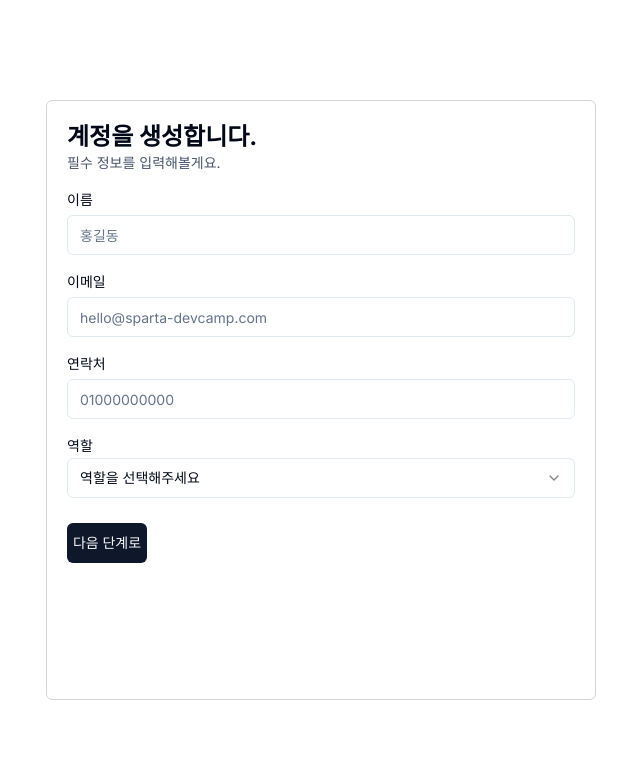
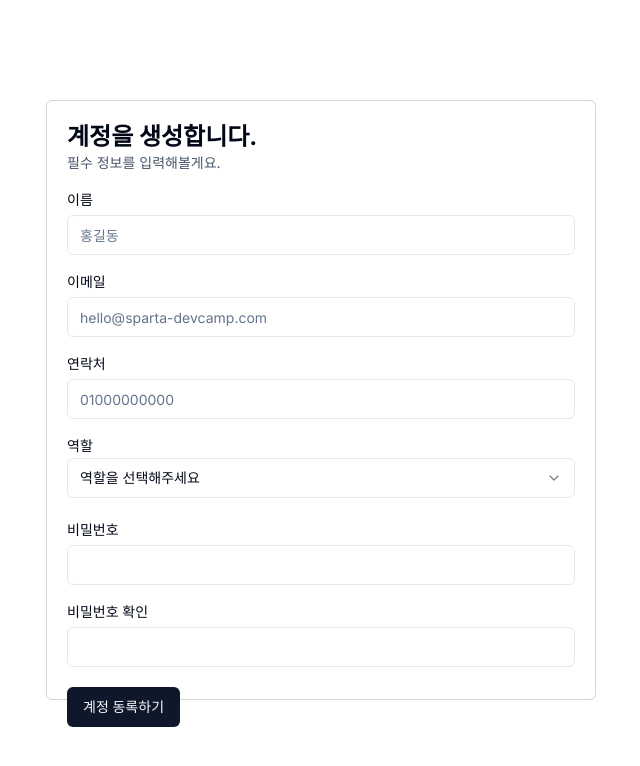
Before and after one commit to BellPumpkin/DevCamp-Day1, a Next.js app: page /signup in a window 1280 px wide. Shown: the top 766 px of the page, without its empty margins (319-959 px from the left). Built offline with nearby package versions, Linux system fonts and the light colour scheme.

Commit message:
Refactor: 회원가입 폼 수정
회원가입 폼에서 유저 정보와 비밀번호를 입력하는 두 개의 컴포넌트를 하나로 통합했습니다
또한, 이미 사용 중인 이메일이 입력될 때 alert가 표시되도록 수정했습니다

```diff
--- a/src/app/signup/page.tsx
+++ b/src/app/signup/page.tsx
@@ -1,8 +1,7 @@
 "use client"
 
 import UserInfo from "@/components/UserInfo";
-import {useEffect, useState} from "react";
-import PasswordInfo from "@/components/PasswordInfo";
+import {useEffect} from "react";
 import {useForm} from "react-hook-form";
 import {z} from "zod";
 import {formSchema} from "@/validators/auth";
@@ -22,8 +21,6 @@ export type ResultType = {
 }
 
 export default function SignupPage() {
-
-  const [idCheck, setIdCheck] = useState<boolean>(false);
 
   const join = useAppSelector((state) => state.join);
   const dispatch = useAppDispatch();
@@ -45,15 +42,33 @@ export default function SignupPage() {
     console.log(join);
   }, [join]);
 
+  function onSubmit(values: z.infer<typeof formSchema>) {
 
-  function onSubmit(values: z.infer<typeof formSchema>) {
+    const existEmail = join.find((item) => (item.email === values.email));
+    if(!!existEmail) {
+      alert('이미 사용 중인 Email 입니다.');
+      return
+    }
+
+    form.trigger(["phone", "email", "username", "role"]);
+    const phoneState = form.getFieldState("phone");
+    const emailState = form.getFieldState("email");
+    const usernameState = form.getFieldState("username");
+    const roleState = form.getFieldState("role");
+
+    if (!phoneState.isDirty || phoneState.invalid) return;
+    if (!emailState.isDirty || emailState.invalid) return;
+    if (!usernameState.isDirty || usernameState.invalid) return;
+    if (!roleState.isDirty || roleState.invalid) return;
+
+
     if (values.password === values.confirmPassword) {
       alert(JSON.stringify(values, null, 4))
       dispatch(joinUser(values))
       router.push('/');
     }
     else {
-      alert("일치하지 않음");
+      alert("일치 하지 않음");
     }
   }
 
@@ -61,10 +76,7 @@ export default function SignupPage() {
     <div>
       <Form {...form}>
         <form onSubmit={form.handleSubmit(onSubmit)} className="flex flex-col gap-5">
-          {
-            idCheck ? <PasswordInfo setIdCheck={setIdCheck} form={form}/> :
-              <UserInfo setIdCheck={setIdCheck} form={form}/>
-          }
+          <UserInfo form={form}/>
         </form>
       </Form>
     </div>
--- a/src/components/PasswordInfo.tsx
+++ /dev/null
@@ -1,64 +0,0 @@
-"use client"
-
-import {Button} from "@/components/ui/button"
-import {FormControl, FormField, FormItem, FormLabel,} from "@/components/ui/form"
-import {Input} from "@/components/ui/input"
-import WarningText from "@/components/WarningText";
-import {UseFormReturn} from "react-hook-form";
-import {inputType} from "@/validators/auth";
-
-type Props = {
-  setIdCheck: React.Dispatch<React.SetStateAction<boolean>>
-  form:  UseFormReturn<inputType>
-}
-
-export default function PasswordInfo({setIdCheck, form}: Props) {
-
-  const onBackHandler = () => {
-    setIdCheck(false);
-  }
-
-  let errors = form.formState.errors;
-
-  return (
-    <>
-      <FormField
-        control={form.control}
-        name="password"
-        render={({field}) => (
-          <FormItem className='flex flex-col gap-2'>
-            <FormLabel>비밀번호</FormLabel>
-            <FormControl>
-              <Input type="password" autoComplete="new-password" {...field}/>
-            </FormControl>
-            {
-              errors.password?.message && <WarningText>{errors.password.message}</WarningText>
-            }
-          </FormItem>
-        )}
-      />
-
-      <FormField
-        control={form.control}
-        name="confirmPassword"
-        render={({field}) => (
-          <FormItem className='flex flex-col gap-2'>
-            <FormLabel>비밀번호 확인</FormLabel>
-            <FormControl>
-              <Input type="password" autoComplete="new-password" {...field} />
-            </FormControl>
-            {
-              errors.confirmPassword?.message && <WarningText>{errors.confirmPassword.message}</WarningText>
-            }
-          </FormItem>
-        )}
-      />
-      <div className='flex gap-6'>
-        <Button type="submit">계정 동록하기</Button>
-        <button className='text-sm h-10 px-4 py-2 rounded-md hover:bg-neutral-200' onClick={onBackHandler}
-                type="button">이전 단계로
-        </button>
-      </div>
-    </>
-  )
-}
--- a/src/components/UserInfo.tsx
+++ b/src/components/UserInfo.tsx
@@ -9,28 +9,10 @@ import {UseFormReturn} from "react-hook-form";
 import {inputType} from "@/validators/auth";
 
 type Props = {
-  setIdCheck: React.Dispatch<React.SetStateAction<boolean>>
   form:  UseFormReturn<inputType>
 }
 
-export default function UserInfo({setIdCheck, form}: Props) {
-
-  function onSubmit() {
-    // Do something with the form values.
-    // ✅ This will be type-safe and validated.
-    form.trigger(["phone", "email", "username", "role"]);
-    const phoneState = form.getFieldState("phone");
-    const emailState = form.getFieldState("email");
-    const usernameState = form.getFieldState("username");
-    const roleState = form.getFieldState("role");
-
-    if (!phoneState.isDirty || phoneState.invalid) return;
-    if (!emailState.isDirty || emailState.invalid) return;
-    if (!usernameState.isDirty || usernameState.invalid) return;
-    if (!roleState.isDirty || roleState.invalid) return;
-
-    setIdCheck(true)
-  }
+export default function UserInfo({form}: Props) {
 
   let errors = form.formState.errors;
 
@@ -43,7 +25,7 @@ export default function UserInfo({setIdCheck, form}: Props) {
           <FormItem className='flex flex-col gap-2'>
             <FormLabel>이름</FormLabel>
             <FormControl>
-              <Input placeholder="홍길동" {...field} />
+              <Input placeholder="홍길동" autoComplete={"username"} {...field} />
             </FormControl>
             {
               errors.username?.message && <WarningText>{errors.username.message}</WarningText>
@@ -106,7 +88,39 @@ export default function UserInfo({setIdCheck, form}: Props) {
           </FormItem>
         )}
       />
-      <Button className='w-20' type="button" onClick={onSubmit}>다음 단계로</Button>
+      <FormField
+        control={form.control}
+        name="password"
+        render={({field}) => (
+          <FormItem className='flex flex-col gap-2'>
+            <FormLabel>비밀번호</FormLabel>
+            <FormControl>
+              <Input type="password" autoComplete="new-password" {...field}/>
+            </FormControl>
+            {
+              errors.password?.message && <WarningText>{errors.password.message}</WarningText>
+            }
+          </FormItem>
+        )}
+      />
+      <FormField
+        control={form.control}
+        name="confirmPassword"
+        render={({field}) => (
+          <FormItem className='flex flex-col gap-2'>
+            <FormLabel>비밀번호 확인</FormLabel>
+            <FormControl>
+              <Input type="password" autoComplete="new-password" {...field} />
+            </FormControl>
+            {
+              errors.confirmPassword?.message && <WarningText>{errors.confirmPassword.message}</WarningText>
+            }
+          </FormItem>
+        )}
+      />
+      <div className='flex gap-6'>
+        <Button type="submit">계정 동록하기</Button>
+      </div>
     </>
   )
 }
```
